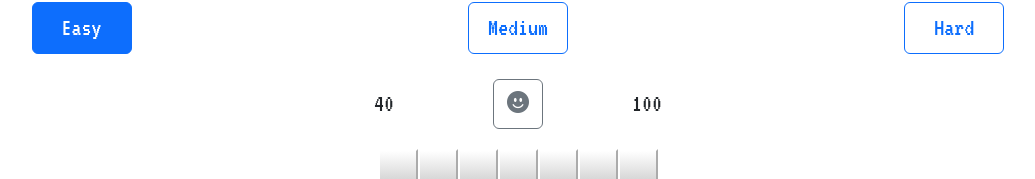
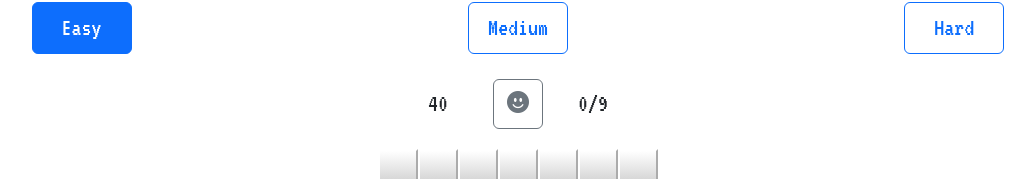
Before and after one commit to AtomicManic/minesweeper, a React (Vite) app: page / in a window 1280 px wide. Shown: the part 120-299 px from the top of the page, without its empty margins (122-1157 px from the left). Built offline with nearby package versions, Linux system fonts and the light colour scheme.

Commit message:
logic-done

```diff
--- a/src/components/Board.jsx
+++ b/src/components/Board.jsx
@@ -5,7 +5,6 @@ import { reveal } from "../util/reveal";
 import LevelPicker from "./LevelPicker";
 import levels from "../data/levels.json";
 import { getNonMinesCount } from "../util/reveal";
-import Timer from "./Timer";
 
 const Board = () => {
   const [grid, setGrid] = useState([]);
@@ -15,6 +14,7 @@ const Board = () => {
   const [cellsLeft, setCellsLeft] = useState(0);
   const [flags, setFlegs] = useState(0);
   const [didWin, setDidWin] = useState(false);
+  const [seconds, setSeconds] = useState(0);
 
   useEffect(() => {
     getNewBoard();
@@ -22,6 +22,7 @@ const Board = () => {
 
   const handleNewGame = () => {
     setDidWin(false);
+    setSeconds(0);
     getNewBoard();
   };
 
@@ -33,6 +34,7 @@ const Board = () => {
     setGameActive(true);
     setCellsLeft(rows * columns - mines);
     setDidWin(false);
+    setFlegs(0);
   };
 
   const determineLevel = () => {
@@ -52,7 +54,7 @@ const Board = () => {
   const updateFlag = (e, x, y) => {
     e.preventDefault();
     let flagNum;
-    if (!gameActive || grid[x][y].revealed) return;
+    if (!gameActive || grid[x][y].revealed || didWin) return;
     let newGrid = JSON.parse(JSON.stringify(grid));
     if (newGrid[x][y].flagged) {
       newGrid[x][y].flagged = false;
@@ -92,6 +94,9 @@ const Board = () => {
     for (let i = 0; i < mineLocations.length; i++) {
       newGrid[mineLocations[i][0]][mineLocations[i][1]].value = -1;
     }
+    // handle timer
+    //  ...
+    // set grid
     setGrid(newGrid);
   };
 
@@ -153,7 +158,7 @@ const Board = () => {
         })}
       </div>
       <div id="timer-counter-container">
-        <div id="counter">{cellsLeft}</div>
+        <div id="cell-counter">{cellsLeft}</div>
         <button
           onClick={() => handleNewGame()}
           onMouseDown={handleSmileyDown}
@@ -173,7 +178,9 @@ const Board = () => {
             }
           ></i>
         </button>
-        <div id="timer">100</div>
+        <div id="flags-counter">
+          {flags}/{mineLocations.length}
+        </div>
       </div>
       <div className={didWin ? "green-border" : ""}>
         {grid.map((singleRow) => {
--- a/src/components/Timer.jsx
+++ /dev/null
@@ -1,7 +0,0 @@
-import React from "react";
-
-const Timer = ({}) => {
-  return <div>Timer</div>;
-};
-
-export default Timer;
--- a/src/index.css
+++ b/src/index.css
@@ -33,17 +33,22 @@ h1 {
 }
 
 #timer-counter-container {
-  width: 288px;
+  width: 100%;
   display: flex;
   flex-direction: row;
-  justify-content: space-between;
+  justify-content: center;
   align-items: center;
   margin-bottom: 20px;
 }
 
 #timer,
-#counter {
+#cell-counter,
+#flags-counter {
   font-size: 25px;
+}
+
+#cell-counter {
+  margin-right: 20px;
 }
 
 .board-row {
@@ -86,8 +91,8 @@ h1 {
 }
 
 .new-game-btn {
-  margin-right: 50px;
-  margin-left: 60px;
+  margin-right: 35px;
+  margin-left: 25px;
   font-size: 22px;
   width: 50px;
   height: 50px;
```
